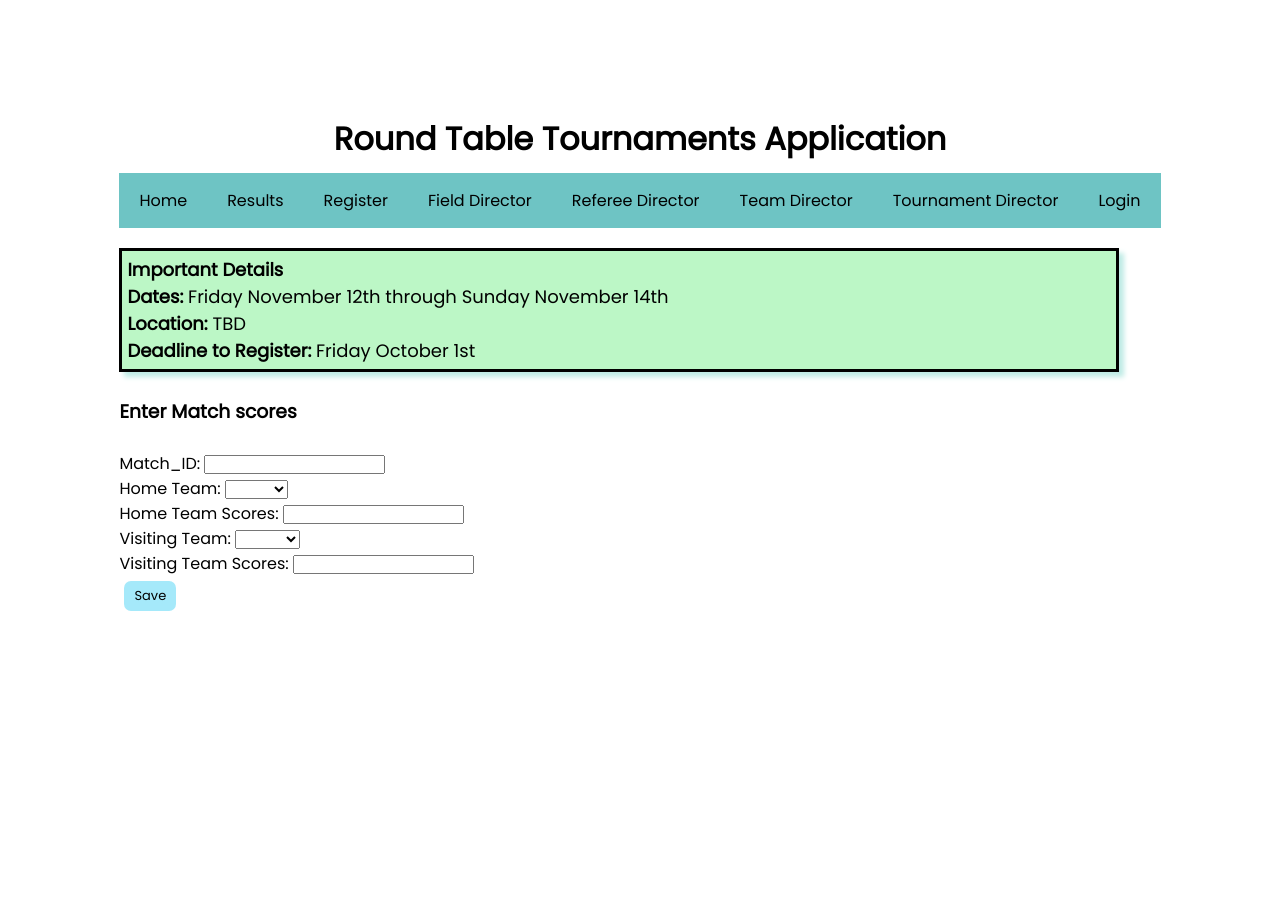
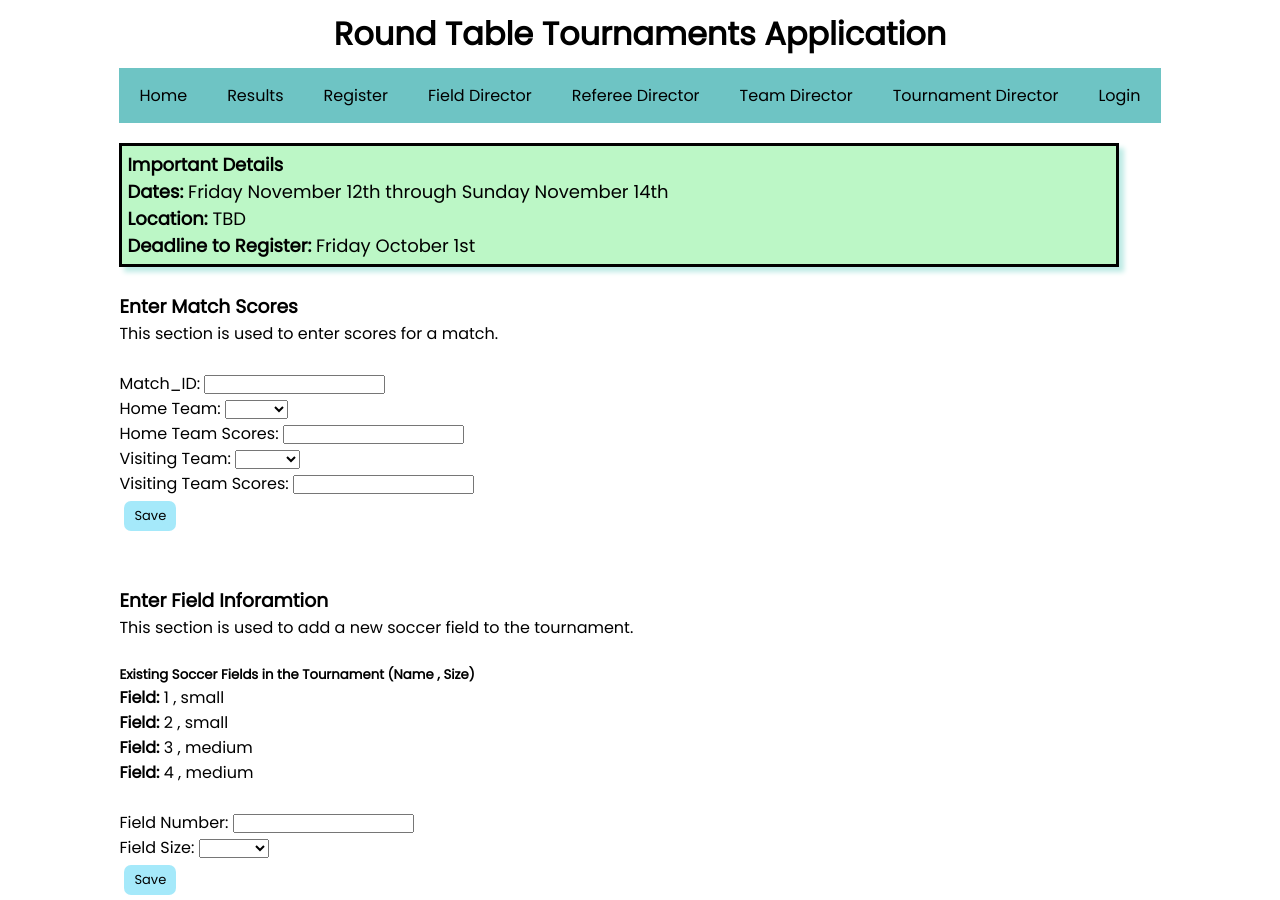
Before and after one commit to dazinn/SER515-Team4-roundTableTournaments, an Angular app in the folder roundTableTournamentsFrontEnd/: page /field-director in a window 1280 px wide. Before the commit the page ends 800 px from the top, so only its background shows below. Built offline with nearby package versions, Linux system fonts and the light colour scheme.

Commit message:
us120-t121: Added input fields, SoccerField class, and save functionality to the Field Director component.

```diff
--- a/roundTableTournamentsFrontEnd/src/app/app.module.ts
+++ b/roundTableTournamentsFrontEnd/src/app/app.module.ts
@@ -10,6 +10,7 @@ import { ResultsComponent } from './results/results.component';
 import { TournamentDirectorComponent } from './tournament-director/tournament-director.component';
 import { TeamDirectorComponent } from './team-director/team-director.component';
 import { RegisterComponent } from './register/register.component';
+import { FieldDirectorComponent } from './field-director/field-director.component';
 
 
 
@@ -23,7 +24,8 @@ import { RegisterComponent } from './register/register.component';
     ResultsComponent,
     TournamentDirectorComponent,
     TeamDirectorComponent,
-    RegisterComponent
+    RegisterComponent,
+    FieldDirectorComponent
   ],
   imports: [
     BrowserModule,
--- a/roundTableTournamentsFrontEnd/src/app/field-director/field-director.component.css
+++ b/roundTableTournamentsFrontEnd/src/app/field-director/field-director.component.css
@@ -8,3 +8,23 @@
     box-shadow: 5px 5px 5px rgb(190, 235, 229);
     max-width: 1000px;
 }
+
+.success-message-box {
+    background-color: rgb(68, 201, 86);
+    border-color: black;
+    border-style: solid;
+    padding: 5px;
+    font-size: medium;
+    box-shadow: 5px 5px 5px grey;
+    max-width: 1000px;
+}
+
+.failure-message-box {
+    background-color: rgb(201, 72, 68);
+    border-color: black;
+    border-style: solid;
+    padding: 5px;
+    font-size: medium;
+    box-shadow: 5px 5px 5px grey;
+    max-width: 1000px;
+}
--- a/roundTableTournamentsFrontEnd/src/app/field-director/field-director.component.html
+++ b/roundTableTournamentsFrontEnd/src/app/field-director/field-director.component.html
@@ -10,7 +10,8 @@
 <div class="scoresInput">
         <!-- Input fields for entering scores-->
         <br/>
-        <h3 style="text-align: left;">Enter Match scores</h3>
+        <h3 style="text-align: left;">Enter Match Scores</h3>
+        <p>This section is used to enter scores for a match.</p>
         <br/>
         <label for="Match_ID" style="text-align: center;">Match_ID: </label>
         <input id ="Match_ID" name="Match_ID" type="text"> <br>
@@ -42,3 +43,37 @@
 
         <button class="btn">Save</button>
 </div>
+
+<br> <br>
+
+<div class="fieldInput">
+        <!-- Input fields for entering information about soccer fields-->
+        <h3 style="text-align: left;">Enter Field Inforamtion</h3>
+        <p>This section is used to add a new soccer field to the tournament.</p>
+
+        <br>
+
+        <h5>Existing Soccer Fields in the Tournament (Name , Size)</h5>
+
+        <div *ngFor='let soccerField of soccerFieldArray'> <b>Field:</b> {{soccerField.fieldNum}} , {{soccerField.fieldSize}}</div>
+
+        <br>
+
+        <label for="field_num">Field Number: </label>
+        <input id ="field_num" name="field_num" type="text"> <br>
+        <label for="field_size">Field Size:  </label>
+        <select name="field_size" id="field_size">
+                <option></option>
+                <option value="small">Small</option>
+                <option value="medium">Medium</option>
+                <option value="large">Large</option>
+        </select> <br>
+
+        <button class="btn" (click)="saveSoccerFieldButtonClicked()" (click)="clearInputFields()">Save</button>
+
+        <p class="failure-message-box" *ngIf="displaySoccerFieldFailureMessage">Adding soccer field failed. Please make sure all fields are correct and try again.</p>
+
+        <p class="success-message-box" *ngIf="displaySoccerFieldSuccessMessage">Adding soccer field succeeded!</p>
+
+
+</div>
--- a/roundTableTournamentsFrontEnd/src/app/field-director/field-director.component.ts
+++ b/roundTableTournamentsFrontEnd/src/app/field-director/field-director.component.ts
@@ -7,9 +7,61 @@ import { Component, OnInit } from '@angular/core';
 })
 export class FieldDirectorComponent implements OnInit {
 
+  public displaySoccerFieldFailureMessage = false
+  public displaySoccerFieldSuccessMessage = false
+  public soccerFieldArray = []
+
   constructor() { }
 
+  // Called on initialization of the component
   ngOnInit(): void {
+    this.soccerFieldArray.push(new soccerField("1", "small"));
+    this.soccerFieldArray.push(new soccerField("2", "small"));
+    this.soccerFieldArray.push(new soccerField("3", "medium"));
+    this.soccerFieldArray.push(new soccerField("4", "medium"));
+    console.log("Initialized soccerFieldArray.");
+  }
+
+  // Create new SoccerField and add it to the array of soccer fields in the tournament.
+  createNewSoccerField() {
+    let num = (<HTMLInputElement>document.getElementById("field_num")).value;
+    let size = (<HTMLInputElement>document.getElementById("field_size")).value;
+    this.soccerFieldArray.push(new soccerField(num, size));
+    console.log("Added soccer field with num '" + num + "' and size '" + size + "' to soccerFieldArray")
+  }
+
+  // Called when the save button under "Enter Field Information" is clicked
+  saveSoccerFieldButtonClicked() {
+    let num = (<HTMLInputElement>document.getElementById("field_num")).value;
+    let size = (<HTMLInputElement>document.getElementById("field_size")).value;
+
+    if(num.length == 0 ||
+       size.length == 0 ) {
+        this.displaySoccerFieldFailureMessage = true
+        this.displaySoccerFieldSuccessMessage = false
+    } else {
+      this.createNewSoccerField();
+      this.displaySoccerFieldFailureMessage = false
+      this.displaySoccerFieldSuccessMessage = true
+    }
+  }
+
+  // Clear input fields when button is clicked.
+  clearInputFields() {
+    (<HTMLInputElement>document.getElementById("field_num")).value = '';
+    (<HTMLInputElement>document.getElementById("field_size")).value = '';
   }
 
 }
+
+
+class soccerField {
+  fieldNum : string;
+  fieldSize : string;
+
+  constructor(num : string, size : string) {
+    this.fieldNum = num;
+    this.fieldSize = size;
+  }
+
+}
```
